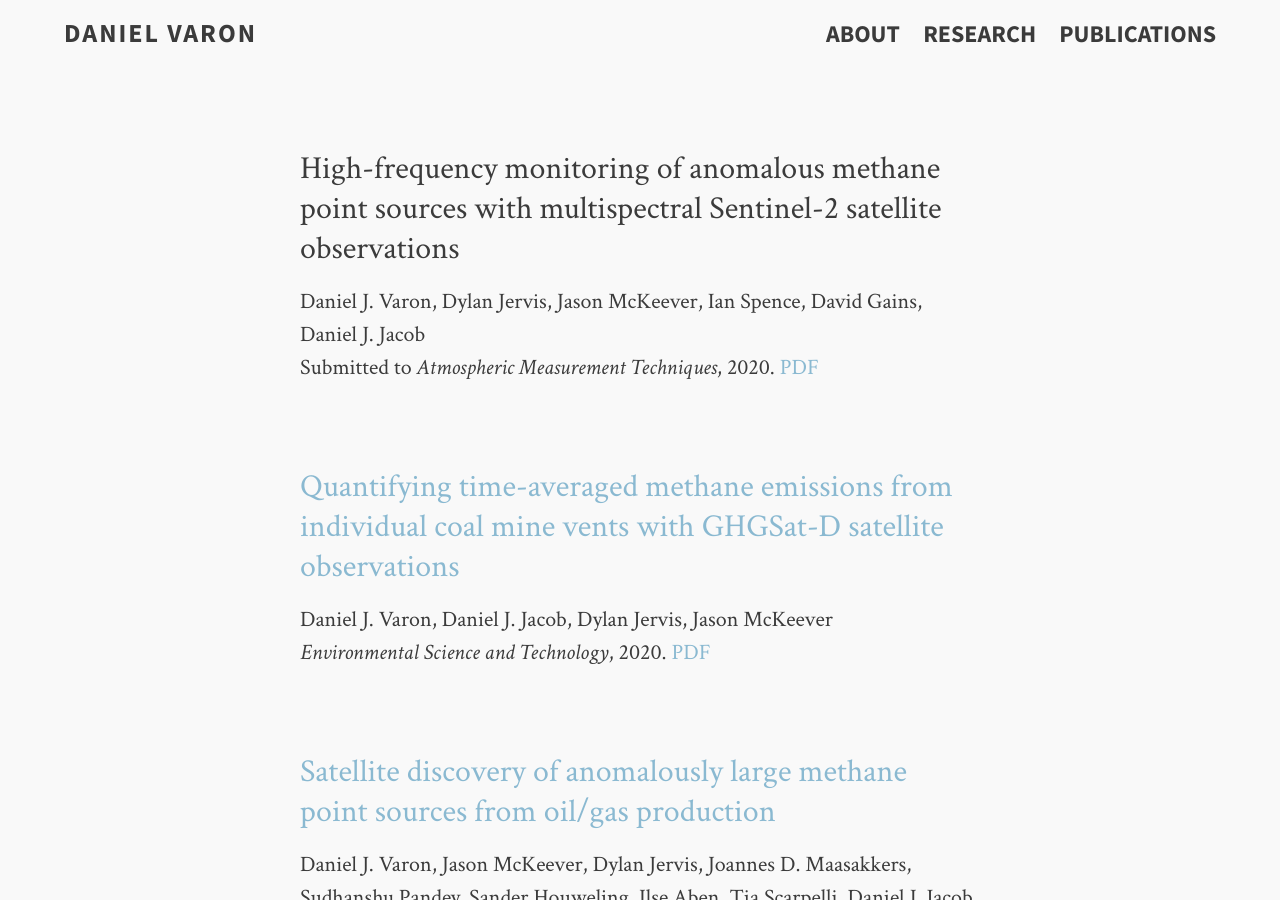
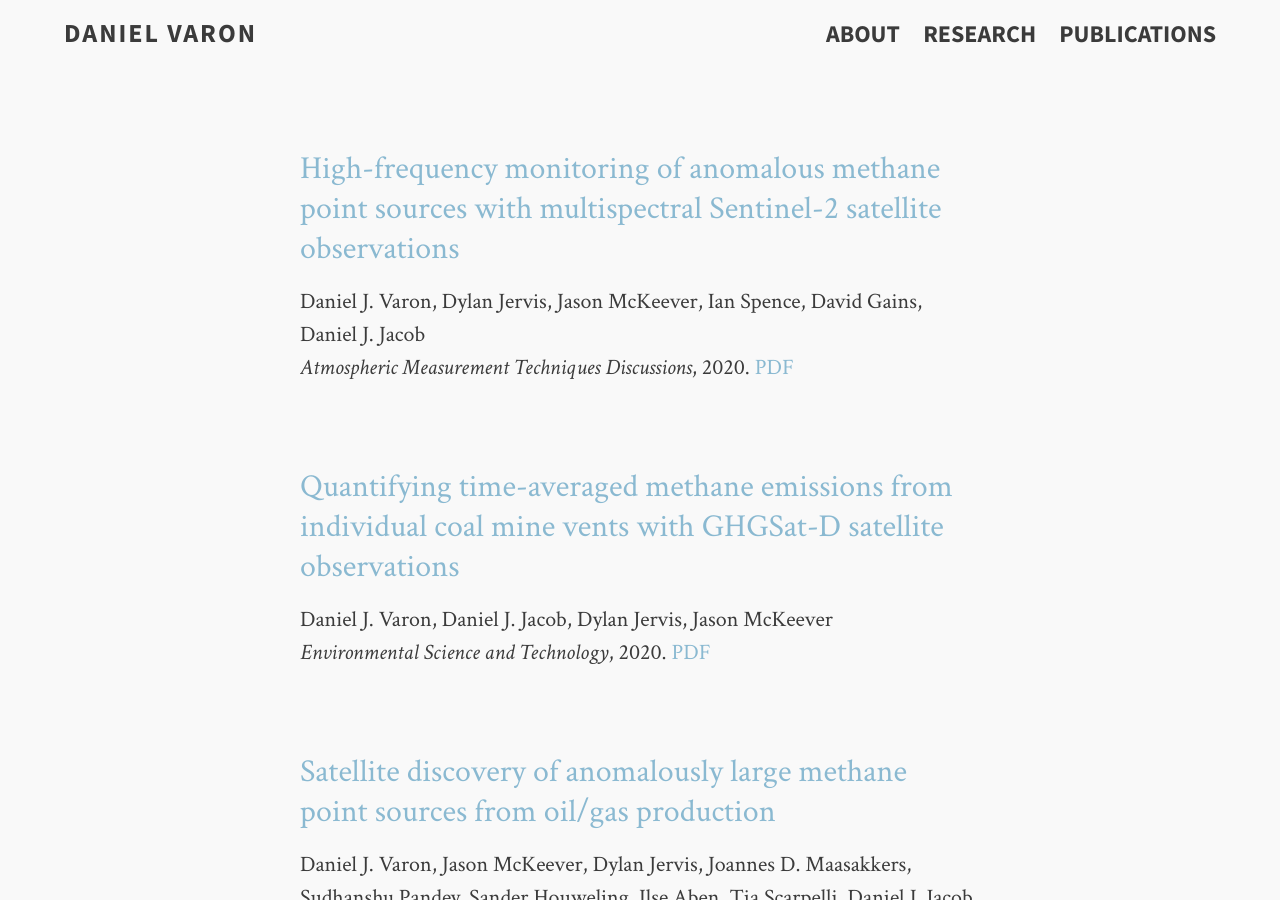
Before and after one commit to djvaron/djvaron.github.io, a Jekyll site: the page built from publications.md, in a window 1280 px wide and 900 px high. Built offline with Jekyll 4.4.1, drawn with Linux system fonts in a browser that asks for light colours.

Commit message:
add link to AMTD sentinel paper

```diff
--- a/publications.md
+++ b/publications.md
@@ -5,10 +5,10 @@ title: Publications
 tags: [daniel varon, methane, satellites, climate, research]
 ---
 
-### High-frequency monitoring of anomalous methane point sources with multispectral Sentinel-2 satellite observations
+### [High-frequency monitoring of anomalous methane point sources with multispectral Sentinel-2 satellite observations](https://amt.copernicus.org/preprints/amt-2020-477/)
 
 Daniel J. Varon, Dylan Jervis, Jason McKeever, Ian Spence, David Gains, Daniel J. Jacob <br>
-Submitted to <em>Atmospheric Measurement Techniques</em>, 2020. [PDF](/papers/varon_etal_s2.pdf)
+<em>Atmospheric Measurement Techniques Discussions</em>, 2020. [PDF](/papers/varon_etal_s2.pdf)
 <br>
 <br>
 
```
